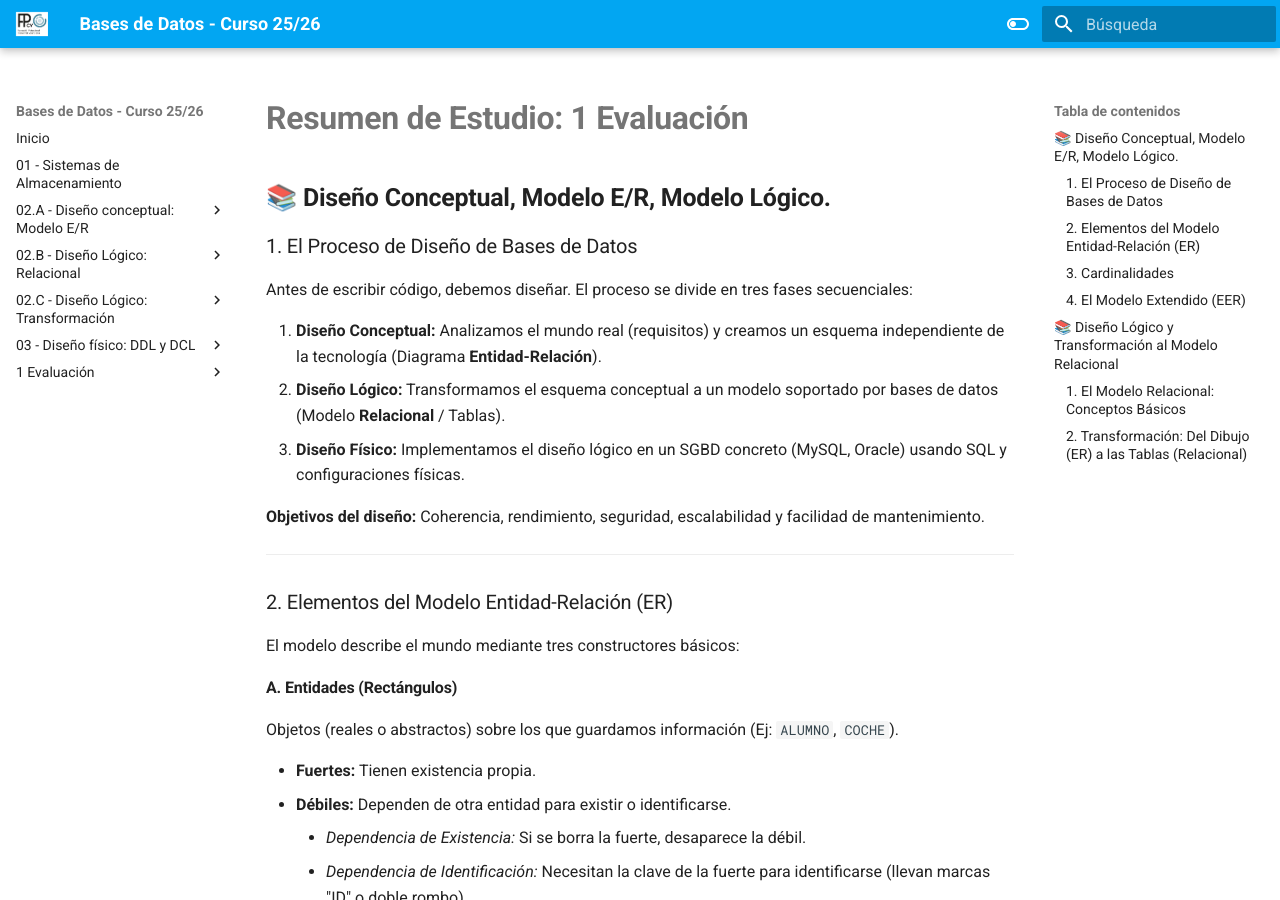
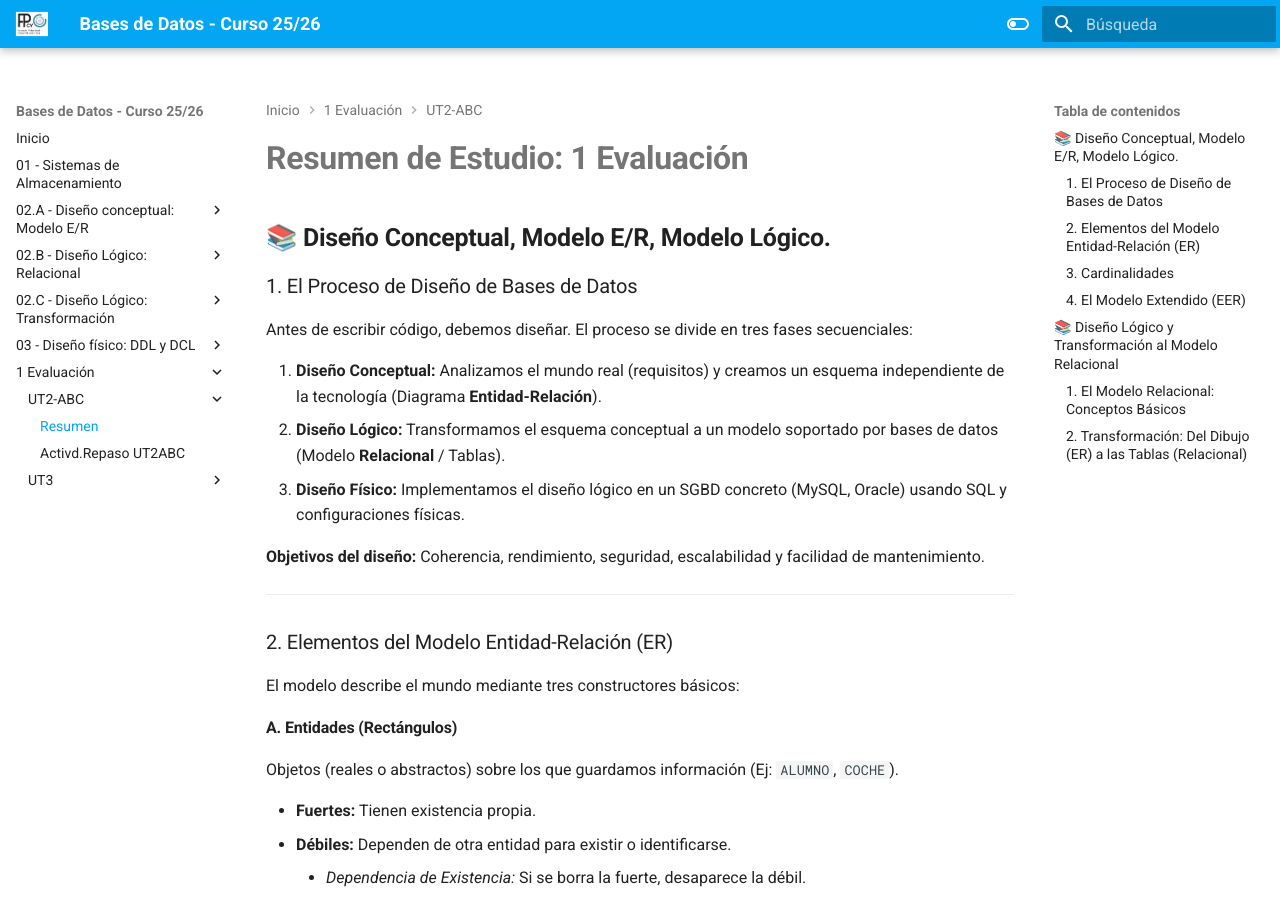
Before and after one commit to jssdocente/bd2526d, an MkDocs documentation site: the page built from docs/temas/03_1eval/Repaso_RA6.md, in a window 1280 px wide and 900 px high. Built offline with MkDocs 1.6.1 and Material for MkDocs 9.7.7, drawn with Linux system fonts in a browser that asks for light colours.

Commit message:
Update navigation for 1 Evaluación: add UT3 section and modify UT2-ABC summary link

```diff
--- a/mkdocs.yml
+++ b/mkdocs.yml
@@ -24,8 +24,11 @@ nav:
     - "3.1 Diseño físico: DDL": temas/03/3.1-DisenoFisico-DDL.md
     - "Actividades DDL": temas/03/Actividades-DDL.md
   - "1 Evaluación":
-    - "Resumen": "temas/03_1eval/Repaso.md"
-    - "Activd.Repaso UT2ABC": "temas/03_1eval/UT2.abc_Actividades-Repaso.md"
+    - "UT2-ABC":
+      - "Resumen": "temas/03_1eval/Repaso_RA6.md"
+      - "Activd.Repaso UT2ABC": "temas/03_1eval/UT2.abc_Actividades-Repaso.md"
+    - "UT3":
+      - "Resumen": "temas/03_1eval/Repaso_RA2.md"
 
     # - "2.2 Restricciones": temas/02/2.2-Restricciones.md
     # - "2.3 Modelo Extendido": temas/02/2.3-Modelo-extendido.md
```
